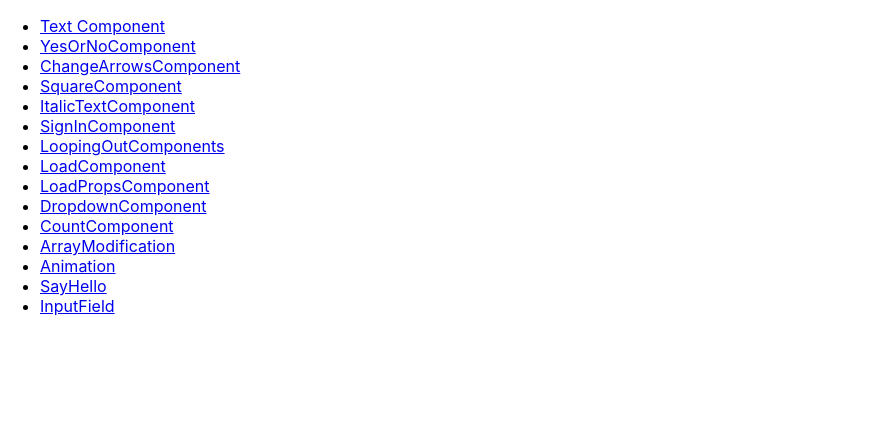
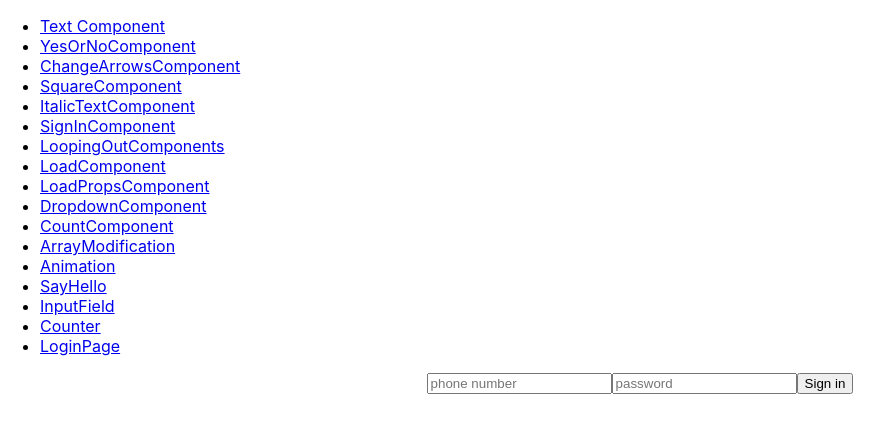
Before and after one commit to kireally/react-homework, a React (Create React App) app: page /LoginPage in a window 1280 px wide. Shown: the top 432 px of the page, without its empty margins (0-893 px from the left). Built offline with nearby package versions, Linux system fonts and the light colour scheme.

Commit message:
feat: add useState task + post request

```diff
--- a/package.json
+++ b/package.json
@@ -6,6 +6,7 @@
     "@testing-library/jest-dom": "^5.11.9",
     "@testing-library/react": "^11.2.5",
     "@testing-library/user-event": "^12.7.3",
+    "axios": "^0.21.1",
     "react": "^17.0.1",
     "react-dom": "^17.0.1",
     "react-router-dom": "^5.2.0",
--- a/src/App.js
+++ b/src/App.js
@@ -21,51 +21,8 @@ import ArrayModification from './components/ArrayModification'
 import Animation from './components/Animation'
 import SayHello from './components/SayHello'
 import InputField from './components/InputField'
-
-// class App extends React.Component {
-//   render() {
-//     return (
-//       <div className='container'>
-//       <TextComponent text='Regular text' fontSize={14} color='#000000'  />
-//       <TextComponent text='Huge header' fontSize={24} color='#000000'  />
-//       <TextComponent text='Danger notification' fontSize={14} color='#FF0000' />
-//       <TextComponent text='Underlined text' fontSize={18} color='#000000' textDecoration />
-
-//       <YesOrNoComponent />
-
-//       <ChangeArrowsComponent />
-
-//       <SquareComponent label='BIG text' cssClass='big-square' />
-//       <SquareComponent label='Middle text' cssClass='middle-square' />
-//       <SquareComponent label='little text' cssClass='little-square' />
-
-//       <ItalicTextComponent />
-
-//       <SignInComponent />
-
-//       <LoopingOutComponents />
-
-//       <LoadComponent />
-
-//       <LoadPropsComponent loading={true} />
-//       <LoadPropsComponent loading={false} />
-
-//       <DropdownComponent />
-
-//       <CountComponent />
-
-//       <ArrayModification />
-
-//       <Animation />
-
-//       <SayHello />
-
-//       <InputField />
-//     </div>
-//     )
-//   }
-
-// }
+import Counter from './components/Counter'
+import LoginPage from './components/LoginPage';
 
 
 class App extends React.Component {
@@ -119,6 +76,12 @@ class App extends React.Component {
             </li>
             <li>
               <Link to="/InputField">InputField</Link>
+            </li>
+            <li>
+              <Link to="/Counter">Counter</Link>
+            </li>
+            <li>
+              <Link to="/LoginPage">LoginPage</Link>
             </li>
           </ul>
         </nav>
@@ -207,6 +170,16 @@ class App extends React.Component {
               <InputField />
             </div>
           </Route>
+          <Route path="/Counter">
+            <div className='container'>
+              <Counter />
+            </div>
+          </Route>
+          <Route path="/LoginPage">
+            <div className='container'>
+              <LoginPage />
+            </div>
+          </Route>
         </Switch>
       </div>
     </Router>
--- /dev/null
+++ b/src/components/Counter.js
@@ -0,0 +1,16 @@
+import React, { useState} from 'react'
+
+const Counter = () => {
+    const [count, setCount] = useState(0)
+    const plus = () => {
+        setCount(count + 1)
+    }
+    return(
+        <div>
+            <button onClick={plus}>+</button>
+            <span>{count}</span>
+            <button onClick={() => setCount(count - 1)}>-</button>
+        </div>
+    )
+}
+export default Counter
--- /dev/null
+++ b/src/components/LoginPage.js
@@ -0,0 +1,47 @@
+import axios from 'axios'
+import React from 'react'
+
+class LoginPage extends React.Component {
+
+    state = {
+        phone: '',
+        password: ''
+    }
+
+    onLogin = async () => {
+        const response = await axios.post('http://localhost:3001/auth/sign-in', {
+            phone: this.state.phone,
+            password: this.state.password
+
+        })
+        console.log(response.data)
+    }
+
+    onChangeCredentials = (event, fieldName) => {
+        this.setState({[fieldName]: event.target.value})
+    }
+
+    render() {
+        return (
+            <div className='App'>
+                <input
+                    type='text'
+                    placeholder='phone number'
+                    onChange={(event) => this.onChangeCredentials(event, 'phone')}
+                    value={this.state.phone}
+                />
+                <input
+                    type='text'
+                    placeholder='password'
+                    onChange={(event) => this.onChangeCredentials(event, 'password')}
+                    value={this.state.password}
+                />
+                <button onClick={this.onLogin}>Sign in</button>
+            </div>
+        )
+    }
+
+}
+
+
+export default LoginPage
```
Also changed, not shown: 1 other file (tests, documents, lock files or other folders).
